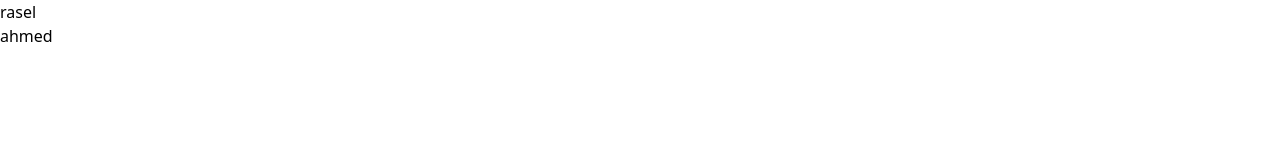
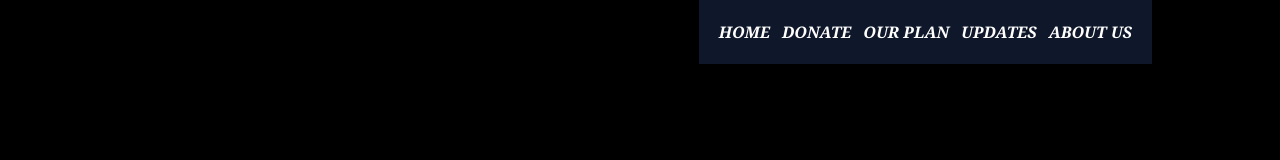
Before and after one commit to raselworshop/donate-today-my, a website built with Vite: page index.html in a window 1280 px wide. Built offline with nearby package versions, Linux system fonts and the light colour scheme.

Commit message:
added navbar section with tailwind

```diff
--- a/index.html
+++ b/index.html
@@ -6,8 +6,15 @@
     <title>Donate Today</title>
     <link rel="stylesheet" href="css/main.css">
 </head>
-<body>
-    rasel <br>
-    ahmed
+<body class="bg-black text-white">
+    <nav class="w-4/5 flex justify-end items-center my-0 mx-auto italic">
+        <ul class="bg-slate-900 flex p-5 justify-around items-center gap-3 list-none hover:transition-transform">
+            <li><a class="font-serif font-semibold no-underline tracking-normal hover:font-bold hover:font-sans hover:text-4xl hover:transition-transform" href="#">HOME</a></li>
+            <li><a class="font-serif font-semibold no-underline tracking-normal hover:font-bold hover:font-sans hover:text-4xl hover:transition-transform" href="#">DONATE</a></li>
+            <li><a class="font-serif font-semibold no-underline tracking-normal hover:font-bold hover:font-sans hover:text-4xl hover:transition-transform" href="#">OUR PLAN</a></li>
+            <li><a class="font-serif font-semibold no-underline tracking-normal hover:font-bold hover:font-sans hover:text-4xl hover:transition-transform" href="#">UPDATES</a></li>
+            <li><a class="font-serif font-semibold no-underline tracking-normal hover:font-bold hover:font-sans hover:text-4xl hover:transition-transform" href="#">ABOUT US</a></li>
+        </ul>
+    </nav>
 </body>
 </html>
```
Also changed, not shown: css/main.css (line endings or trailing spaces).
